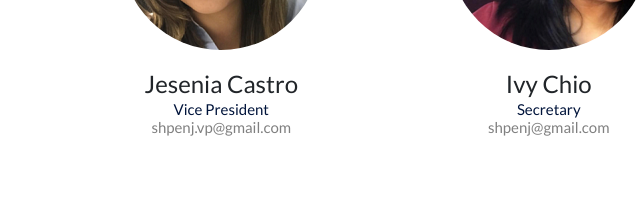
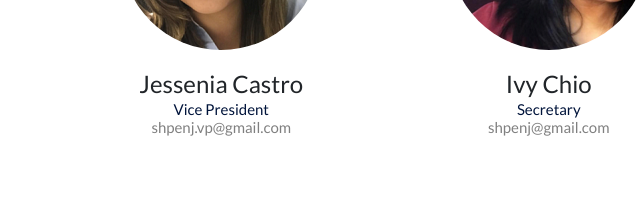
Before and after one commit to mariocd10/shpenj, a website: page app/about.html in a window 1280 px wide. Shown: the part 584-800 px from the top of the page, 255-895 px from the left. Drawn offline with nearby package versions, Linux system fonts and the light colour scheme.

Commit message:
Correct name
resolves: #13

```diff
--- a/app/about.html
+++ b/app/about.html
@@ -57,7 +57,7 @@
           <div class="card">
             <div class="eboard-img" style="background-image: url(../images/eboard/vp.png);"></div>
             <div class="card-body text-center">
-              <h4 class="card-title">Jesenia Castro</h4>
+              <h4 class="card-title">Jessenia Castro</h4>
               <h5 class="eboard-title">Vice President</h5>
               <p class="eboard-title">shpenj.vp@gmail.com</p>
             </div>
```
